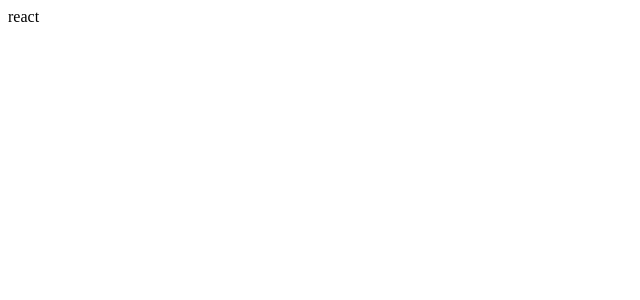
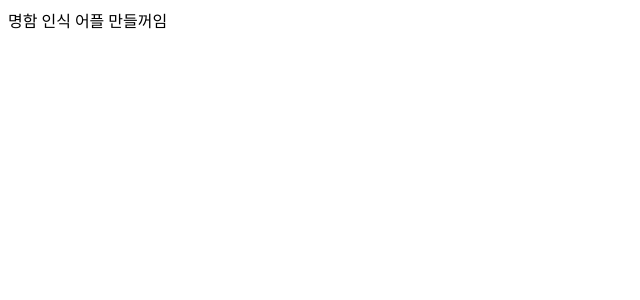
Before and after one commit to yoo94/bcard-pwa, a React (Vite) app: page / in a window 1280 px wide. Shown: the top 300 px of the page, without its empty margins (0-640 px from the left). Built offline with nearby package versions, Linux system fonts and the light colour scheme.

Commit message:
- message

```diff
--- a/src/App.tsx
+++ b/src/App.tsx
@@ -4,7 +4,7 @@
 
   return (
     <>
-      <div>react</div>
+      <div>명함 인식 어플 만들꺼임</div>
     </>
   )
 }
```
